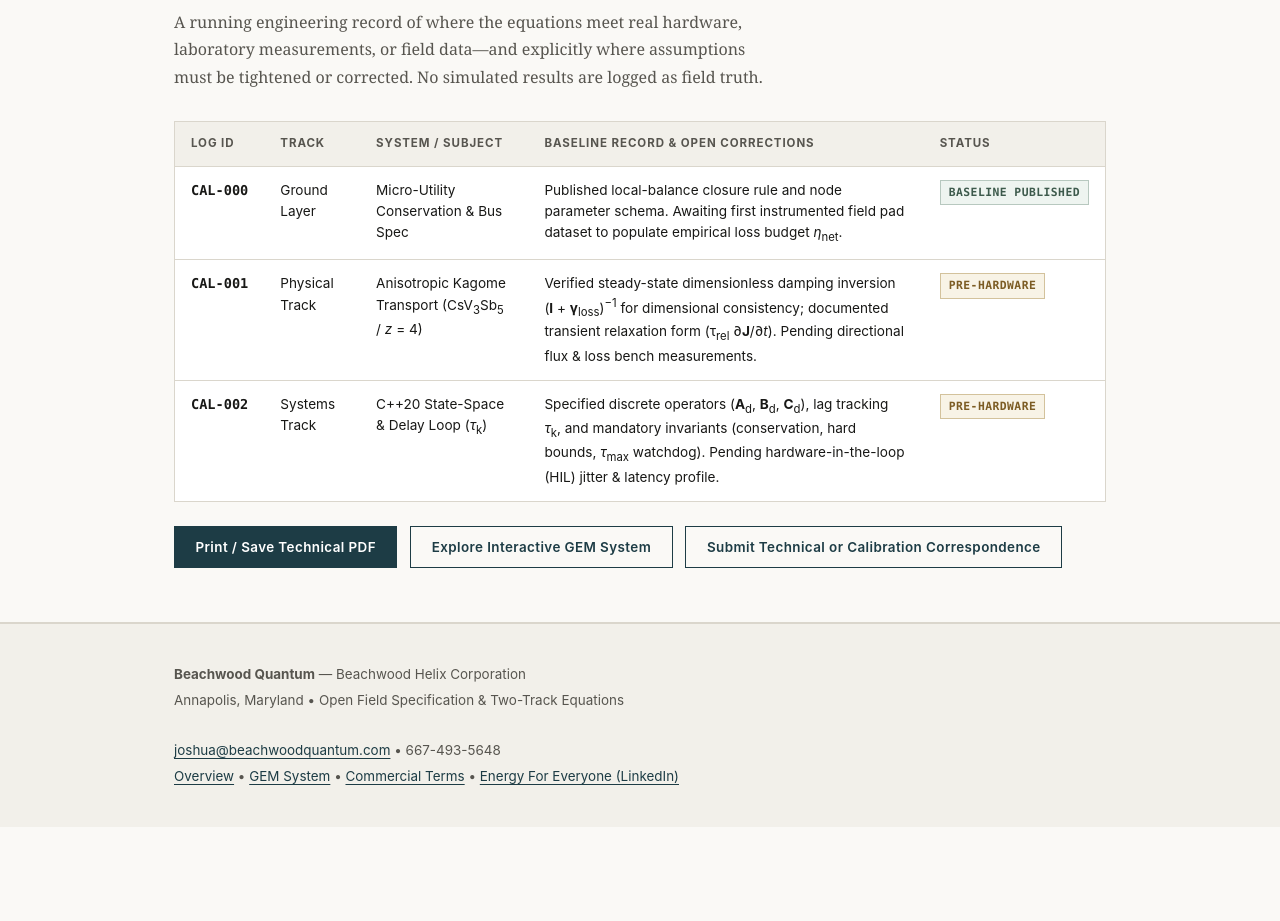
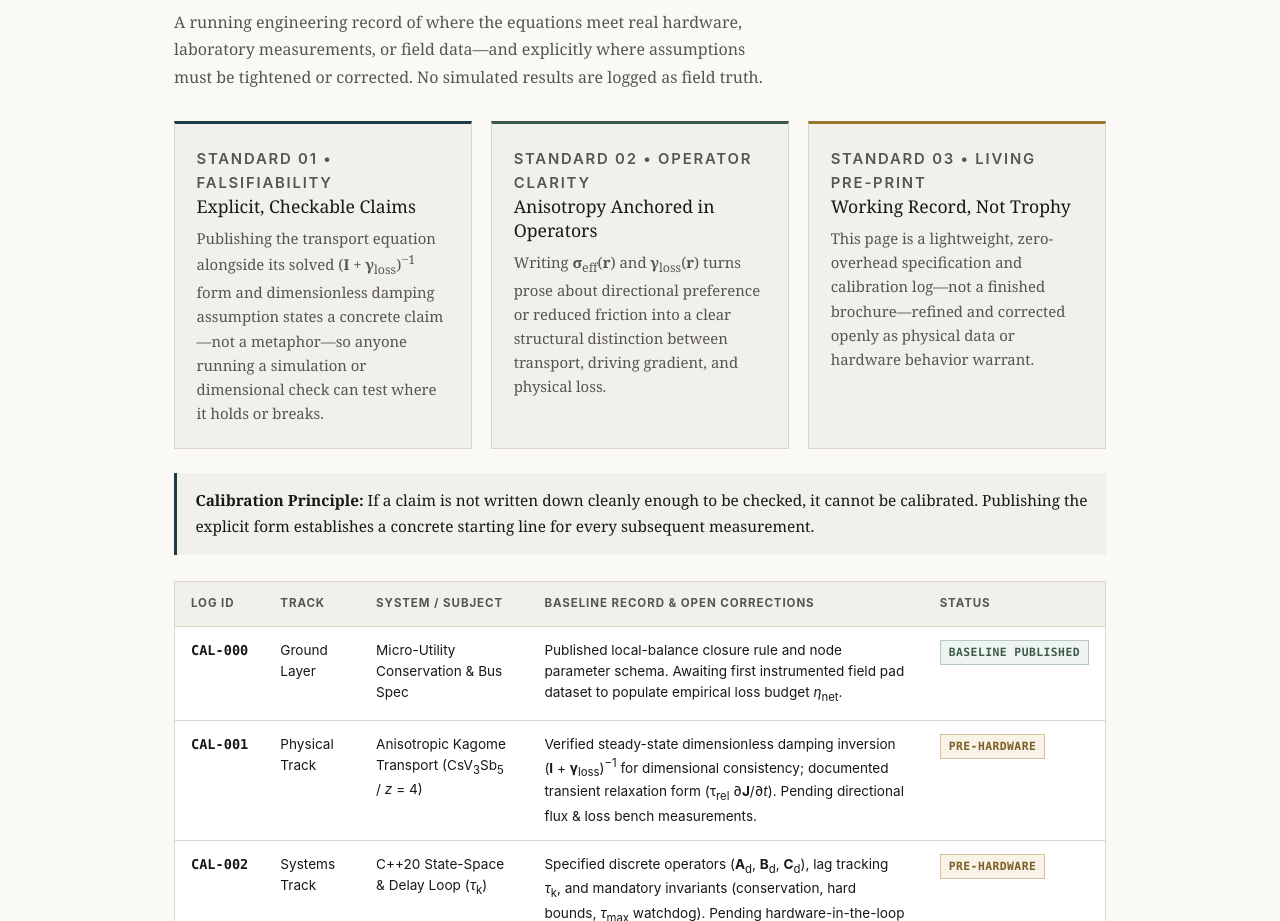
Before and after one commit to JoshuaAlanRobbins/beachwoodquantum, a plain HTML site: page spec.html in a window 1280 px wide. Shown: the part 4772-5693 px from the top of the page. Before the commit the page ends 5599 px from the top, so only its background shows below. Drawn offline with Linux system fonts and the light colour scheme.

Commit message:
Add Working Public Record Standard and Calibration Principle to spec.html

```diff
--- a/spec.html
+++ b/spec.html
@@ -1158,6 +1158,48 @@
           corrected. No simulated results are logged as field truth.
         </p>
 
+        <div class="card-grid-3" aria-label="Working Public Record Standard">
+          <article class="card">
+            <p class="card-tag">Standard 01 &bull; Falsifiability</p>
+            <h3>Explicit, Checkable Claims</h3>
+            <p>
+              Publishing the transport equation alongside its solved
+              (<strong>I</strong> + <strong>&gamma;</strong><sub>loss</sub>)<sup>&minus;1</sup> form
+              and dimensionless damping assumption states a concrete claim&mdash;not a metaphor&mdash;so
+              anyone running a simulation or dimensional check can test where it holds or breaks.
+            </p>
+          </article>
+
+          <article class="card sage">
+            <p class="card-tag">Standard 02 &bull; Operator Clarity</p>
+            <h3>Anisotropy Anchored in Operators</h3>
+            <p>
+              Writing <strong>&sigma;</strong><sub>eff</sub>(<strong>r</strong>) and
+              <strong>&gamma;</strong><sub>loss</sub>(<strong>r</strong>) turns prose about
+              directional preference or reduced friction into a clear structural distinction between
+              transport, driving gradient, and physical loss.
+            </p>
+          </article>
+
+          <article class="card brass">
+            <p class="card-tag">Standard 03 &bull; Living Pre-Print</p>
+            <h3>Working Record, Not Trophy</h3>
+            <p>
+              This page is a lightweight, zero-overhead specification and calibration log&mdash;not
+              a finished brochure&mdash;refined and corrected openly as physical data or hardware
+              behavior warrant.
+            </p>
+          </article>
+        </div>
+
+        <p
+          style="margin: -0.35rem 0 1.65rem 0; padding: 0.9rem 1.15rem; background-color: var(--surface); border-left: 3px solid var(--accent); font-size: 0.96rem; color: var(--text);"
+        >
+          <strong>Calibration Principle:</strong> If a claim is not written down cleanly enough to
+          be checked, it cannot be calibrated. Publishing the explicit form establishes a concrete
+          starting line for every subsequent measurement.
+        </p>
+
         <div class="spec-table-wrap" aria-label="Open Calibration Log Entries">
           <table class="spec-table">
             <thead>
```
